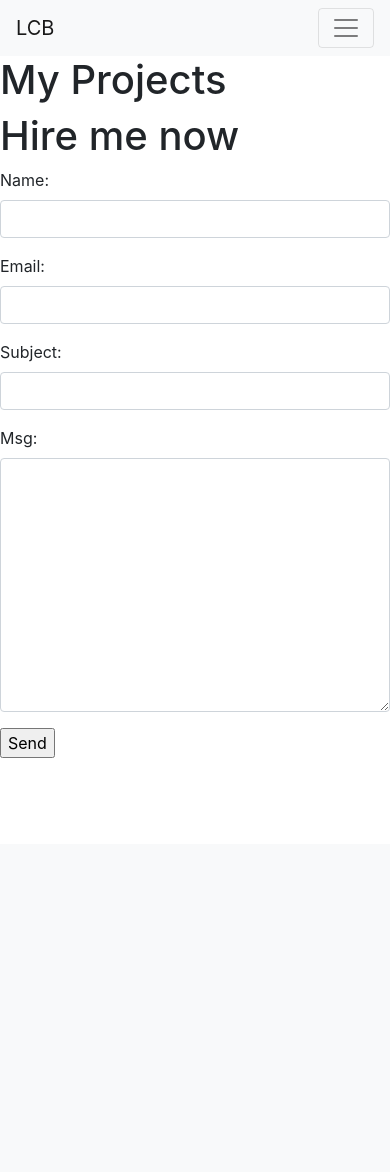
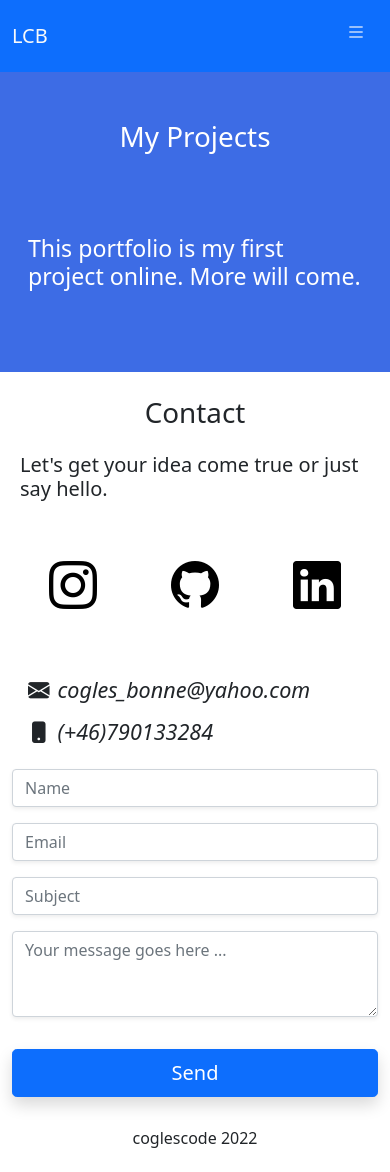
Before and after one commit to coglescode/coglescode_com, a Django app: page / in a window 390 px wide. Before the commit the page ends 758 px from the top, so only its background shows below. Run offline with Django 4.2, Linux system fonts and the light colour scheme; data that the repository does not hold is empty; parts of the project's set-up code (start-up, migrations or seed data) failed here and were passed over; some libraries are stand-ins or nearby versions.

Commit message:
mobile first desing and responsive

```diff
--- a/portfolio/forms.py
+++ b/portfolio/forms.py
@@ -1,38 +1,84 @@
 from django import forms
 from django.forms import ModelForm, fields
 from .models import Contact
-
+from django.conf import settings
 
 # Contact form
 class ContactForm(ModelForm):
-  class Meta:
-    model = Contact
-    fields =  '__all__'
+      class Meta:
+            model = Contact
+            fields =  '__all__'
 
-  def __init__(self, *args, **kwargs):
-        super(ContactForm, self).__init__(*args, **kwargs)
-        for field_name, field in self.fields.items():
-          field.widget.attrs['class'] = 'form-control'
+            widgets = {
+                  'name':forms.TextInput(attrs={'placeholder': 'Name'}),
+                  'email':forms.TextInput(attrs={'placeholder': 'Email'}),
+                  'subject':forms.TextInput(attrs={'placeholder': 'Subject'}),
+                  'msg':forms.Textarea(attrs={'rows':3, 'placeholder': 'Your message goes here ...'}),
+            }
 
-  """def form_valid(self, form):
-        form.send_email(
-            name,
-            subject,
-            msg,
-            ['kingcogles@gmail.com'],
-            fail_silently=False,
-        )
-  """
+            """
+            labels = {
+                        # This way you hidde the label of the input field
+                        'name': '',
+                        'email': '',
+                        'subject': '',
+                        'msg': '',
+                  }
+            """
 
-  def form_valid(self, form):
-        message = "{name} / {email} said: ".format(
-            name=form.cleaned_data.get('name'),
-            email=form.cleaned_data.get('email'))
-        message += "\n\n{0}".format(form.cleaned_data.get('msg'))
+      def __init__(self, *args, **kwargs):
+            super(ContactForm, self).__init__(*args, **kwargs)
+            for field_name, field in self.fields.items():
+                  field.widget.attrs['class'] = 'form-control shadow-sm'
+                  field.label = ''
 
-        send_mail(
-            subject=form.cleaned_data.get('subject').strip(),
-            msg=message,
-            from_email='contact-form@myapp.com',
-            recipient_list=[settings.RECIPIENTS_ADDRESS],
-        )
+
+
+      def get_info(self):
+            """
+            Method that returns formatted information
+            :return: subject, msg
+            """
+            # Cleaned data
+            cl_data = super().clean()
+
+            name = cl_data.get('name').strip()
+            from_email = cl_data.get('email')
+            subject = cl_data.get('subject')
+
+            msg = f'{name} with email {from_email} said:'
+            msg += f'\n"{subject}"\n\n'
+            msg += cl_data.get('msg')
+            return subject, msg, from_email
+
+      def send(self):
+            subject, msg, from_email = self.get_info()
+            send_mail(
+                  subject=subject,
+                  message=msg,
+                  from_email=from_email,
+                  recipient_list=[settings.RECIPIENT_ADDRESS]
+            )
+
+      """def form_valid(self, form):
+            form.send_email(
+                  name,
+                  subject,
+                  msg,
+                  ['kingcogles@gmail.com'],
+                  fail_silently=False,
+            )
+
+      def form_valid(self, form):
+            message = "{name} / {email} said: ".format(
+                  name=form.cleaned_data.get('name'),
+                  email=form.cleaned_data.get('email'))
+            message += "\n\n{0}".format(form.cleaned_data.get('msg'))
+
+            send_mail(
+                  subject=form.cleaned_data.get('subject').strip(),
+                  msg=message,
+                  from_email='contact-form@myapp.com',
+                  recipient_list=[settings.RECIPIENTS_ADDRESS],
+            )
+      """
--- /dev/null
+++ b/portfolio/static/portfolio/css/main.css
@@ -0,0 +1,66 @@
+
+
+.avatar{
+  border-radius: 50%;
+  object-fit: fill;
+  /*
+  width: 100%;
+  height: auto;
+  */
+}
+
+/*
+#avatar_div, #cert_div{
+  width: 70%;
+  height: auto;
+}
+*/
+#contact_links a {
+  font-size: 3rem;
+  color: #000;
+}
+
+#connect_btn:link, #connect_btn:visited{
+  color: #FFFF;
+  /*
+  font-size: 1rem;
+  width: 214px;
+  height: 68px;
+  */
+}
+
+#project_list{
+  background-color: #3D6CE5;
+  color: #FFFF;
+  height: 300px;
+}
+
+/* Small devices (landscape phones, 576px and up) */
+@media (min-width: 576px) {
+
+}
+
+/* Medium devices (tablets, 768px and up) */
+@media (min-width: 768px) {
+  /*
+  #avatar_div, #cert_div{
+    width: 50%;
+    height: auto;
+  }
+  */
+  #userName {
+    font-size: 2rem;
+  }
+
+}
+
+/* Large devices (desktops, 992px and up) */
+@media (min-width: 992px) { ... }
+
+/* X-Large devices (large desktops, 1200px and up) */
+@media (min-width: 1200px) {
+
+}
+
+/* XX-Large devices (larger desktops, 1400px and up) */
+@media (min-width: 1400px) { ... }
--- a/portfolio/templates/portfolio/index.html
+++ b/portfolio/templates/portfolio/index.html
@@ -1,36 +1,99 @@
 {% extends "portfolio/layout.html" %}
 {% load static %}
 
+
+
 {% block content %}
-  {% for user in profile %}
-    <p>{{user.descr}}</p>
-    <h1>{{user.intro_line}}</h1>
-    <p><img src="{{ user.avatar.url }}" alt="{{ user.name}}"></p>
-    <p><img src="{{ user.cert.url }}" alt="{{ user.cert}}"></p>
-  {% endfor %}
+  <div id="bio" class="container">
+    {% for user in profile %}
+      <div class="row d-flex justify-content-center ">
+        <div id="avatar_div" class=" col-8 col-md-6 col-xl-4  d-flex justify-content-center align-items-center p-4 ">
+          <img class="img-fluid avatar" src="{{ user.avatar.url }}" alt="{{ user.name}}" width="800" height="600" >
+        </div>
+        <div id="bio_div" class="col-md-6 d-flex  flex-column justify-content-center p-3">
+          <h1 class="col-12  text-center h4">{{user.intro_line}}</h1>
+          <h1  id="userName" class="col-12 display-4 text-center p-2 p-xl-0 my-xl-2">{{user.name}}</h1>
+          <p class="col-12 lead">{{user.descr}}</p>
+        </div>
+      </div>
 
-  <div class="project_list">
-    <h1>My Projects</h1>
-    {% if my_projects %}
-      <ul>
-        {% for project in my_projects %}
-          <li>
-            <a >{{ project.title}}</a>
-            <p>{{project.descr}}</p>
-          </li>
-        {% endfor %}
-      </ul>
-    {% else %}
-      <h1>Hire me now </h1>
-    {% endif%}
+      <div class="row d-flex justify-content-center ">
+        <div id="cert_div" class="col-7 col-md-6 col-xl-3 d-flex justify-content-center p-4 p-md-5 ">
+          <img id="cert" class="img-thumbnail shadow rounded " src="{{ user.cert.url }}" alt="{{ user.cert}}">
+        </div>
+
+        <div id="contact_links" class="col-md-6 col-xl-7 d-flex flex-wrap justify-content-around align-items-center ">
+          <div class="col-8 d-flex justify-content-between m-3 m-md-0 px-xl-5 ">
+            <a href="https://www.instagram.com/coglescode/"><i class="bi bi-instagram"></i></a>
+            <a href="https://github.com/coglescode"><i class="bi bi-github"></i></a>
+            <a href="https://www.linkedin.com/in/leonard-cogles-bonne-243142107/"><i class="bi bi-linkedin"></i></a>
+          </div>
+          <div class="col-12 d-flex justify-content-center justify-content-xl-center ">
+            <a id="connect_btn" class="btn btn-danger my-4 fs-2 p-4 shadow" href="https://www.linkedin.com/in/leonard-cogles-bonne-243142107/" role="link">Connect with me</a>
+          </div>
+        </div>
+      </div>
+    {% endfor %}
   </div>
 
-  <div class="contact_form">
-    <form method="post">
-      {% csrf_token %}
-      {{ form.as_p }}
-      <input type="submit" value="Send">
-    </form>
+  <div id="project_list" class="container-fluid d-flex flex-wrap justify-content-center">
+    <div class="col-12 text-center h1 mt-5">My Projects</div>
+    {% if my_projects %}
+        {% for project in my_projects %}
+          <div class="col-8 ">
+            <a class="text-light text-decoration-none" href="https://github.com/coglescode/coglescode_com">
+              <img class="img-fluid rounded shadow-lg text-decoration-none" src="{{project.img.url}}">
+              <h2 class="text-center my-3 ">{{project.title}}</h2>
+              <p class="text-center ">{{project.descr}}</p>
+            </a>
+          </div>
+        {% endfor %}
+    {% else %}
+      <div class="py-4 justify-content-center ">
+        <p class="h3 p-3">This portfolio is my first project online. More will come.</p>
+      </div>
+    {% endif %}
   </div>
 
+  <!-- Contact Section -->
+
+  <div class="container">
+    <div class="row justify-content-center  ">
+      <div class=" col-md-6 col-xl-5  ">
+        <div class="text-center text-md-start my-4 h1">Contact</div>
+        <p class="mx-2 m-xl-0 text-md-start h5">Let's get your idea come true or just say hello.</p>
+        <div id="contact_links" class="d-flex flex-wrap justify-content-around justify-content-xl-start  my-5">
+          <a href="https://www.instagram.com/coglescode/"><i class="bi bi-instagram"></i></a>
+          <a class="mx-xl-5" href="https://github.com/coglescode"><i class="bi bi-github"></i></a>
+          <a href="https://www.linkedin.com/in/leonard-cogles-bonne-243142107/"><i class="bi bi-linkedin"></i></a>
+        </div>
+        <div class="row  justify-content-start gy-2 px-3 p-xl-0 my-3">
+          <div class="col-md-12 h6 ">
+            <i class="bi bi-envelope-fill fs-4"><span class="p-2">cogles_bonne@yahoo.com</span></i>
+          </div>
+          <div class=" col-md-12 h6 ">
+            <i class="bi bi-phone-fill fs-4 "><span class="p-2">(+46)790133284</span></i>
+          </div>
+        </div>
+      </div>
+
+      <div class="col-md-6 col-xl-5 contact_form  p-md-5 ">
+        <form  method="post">
+          {% csrf_token %}
+          {{ form.as_p }}
+          <input class="col-12 btn btn-lg btn-primary shadow  my-3" type="submit" value="Send">
+        </form>
+      </div>
+
+
+    </div>
+  </div>
+
+  <div class="container">
+    <div class="row">
+      <footer class="col-12 text-center  align-items-center p-3 ">
+        <h6>coglescode 2022</h6>
+      </footer>
+    </div>
+  </div>
 {% endblock %}
--- a/portfolio/templates/portfolio/layout.html
+++ b/portfolio/templates/portfolio/layout.html
@@ -1,56 +1,52 @@
 {% load static %}
 
-<!DOCTYPE html>
+<!doctype html>
 <html lang="en">
   <head>
     <meta charset="utf-8">
     <meta name="viewport" content="width=device-width, initial-scale=1">
 
+    <!-- Bootstrap CSS -->
+    <link href="https://cdn.jsdelivr.net/npm/bootstrap@5.0.2/dist/css/bootstrap.min.css" rel="stylesheet" integrity="sha384-EVSTQN3/azprG1Anm3QDgpJLIm9Nao0Yz1ztcQTwFspd3yD65VohhpuuCOmLASjC" crossorigin="anonymous">
+
+    <!-- Bootstrap Icons -->
+    <link rel="stylesheet" href="https://cdn.jsdelivr.net/npm/bootstrap-icons@1.7.2/font/bootstrap-icons.css">
+    <!-- Custom CSS -->
+    <link href="{% static 'portfolio/css/main.css' %}" rel="stylesheet">
+
     <title>{% block title %} LCB {% endblock %}</title>
-    <link rel="stylesheet" href="https://cdn.jsdelivr.net/npm/bootstrap@4.6.0/dist/css/bootstrap.min.css" integrity="sha384-B0vP5xmATw1+K9KRQjQERJvTumQW0nPEzvF6L/Z6nronJ3oUOFUFpCjEUQouq2+l" crossorigin="anonymous">
-    <link rel="stylesheet" href="https://cdn.jsdelivr.net/npm/bootstrap-icons@1.5.0/font/bootstrap-icons.css">
-
   </head>
   <body>
-    <nav class="navbar navbar-expand-lg navbar-light bg-light">
-      <div class="container-fluid">
-        <a class="navbar-brand" href="#">LCB</a>
-        <button class="navbar-toggler" type="button" data-bs-toggle="collapse" data-bs-target="#navbarSupportedContent" aria-controls="navbarSupportedContent" aria-expanded="false" aria-label="Toggle navigation">
-          <span class="navbar-toggler-icon"></span>
-        </button>
-        <div class="collapse navbar-collapse" id="navbarSupportedContent">
-          <ul class="navbar-nav me-auto mb-2 mb-lg-0">
+    <nav class="navbar navbar-expand-lg navbar-light bg-primary ">
+      <div class="container-fluid navbar  ">
+        <a class="navbar-brand text-light ml-md-5 font-weight-bold" href="{% url 'index' %}">LCB</a>
+
+        <a href="javascript:void(0);" class="navbar-toggler border-0 h1 text-light" data-bs-toggle="collapse" data-bs-target="#navbarTogglerDemo01" aria-controls="navbarTogglerDemo01" aria-expanded="false" aria-label="Toggle navigation">
+          <i id="mobileMenu" class="bi bi-list "></i>
+        </a>
+
+        <div class="collapse navbar-collapse justify-content-lg-end" id="navbarTogglerDemo01">
+          <ul class="navbar-nav  align-items-end ">
             <li class="nav-item">
-              <a class="nav-link active" aria-current="page" href="#">Home</a>
+              <a class="nav-link active text-light" aria-current="page" href="{% url 'index' %}">Home</a>
             </li>
             <li class="nav-item">
-              <a class="nav-link" href="#">Link</a>
-            </li>
-            <li class="nav-item dropdown">
-              <a class="nav-link dropdown-toggle" href="#" id="navbarDropdown" role="button" data-bs-toggle="dropdown" aria-expanded="false">
-                Dropdown
-              </a>
-              <ul class="dropdown-menu" aria-labelledby="navbarDropdown">
-                <li><a class="dropdown-item" href="#">Action</a></li>
-                <li><a class="dropdown-item" href="#">Another action</a></li>
-                <li><hr class="dropdown-divider"></li>
-                <li><a class="dropdown-item" href="#">Something else here</a></li>
-              </ul>
+              <!-- a class="nav-link disabled" href="#" tabindex="-1" aria-disabled="true">Blog</a -->
             </li>
             <li class="nav-item">
-              <a class="nav-link disabled" href="#" tabindex="-1" aria-disabled="true">Disabled</a>
+              <a class="nav-link text-light" href="#">Contact</a>
             </li>
           </ul>
-          <form class="d-flex">
-            <input class="form-control me-2" type="search" placeholder="Search" aria-label="Search">
-            <button class="btn btn-outline-success" type="submit">Search</button>
-          </form>
+
         </div>
       </div>
     </nav>
     {% block content %}
     {% endblock %}
 
+
+    <!-- Bootstrap Bundle with Popper -->
+    <script src="https://cdn.jsdelivr.net/npm/bootstrap@5.0.2/dist/js/bootstrap.bundle.min.js" integrity="sha384-MrcW6ZMFYlzcLA8Nl+NtUVF0sA7MsXsP1UyJoMp4YLEuNSfAP+JcXn/tWtIaxVXM" crossorigin="anonymous"></script>
   </body>
 
 </html>
```
Also changed, not shown: portfolio/migrations/0002_alter_userintro_avatar.py (added), portfolio/static/portfolio/svg/Vector.svg (added).
